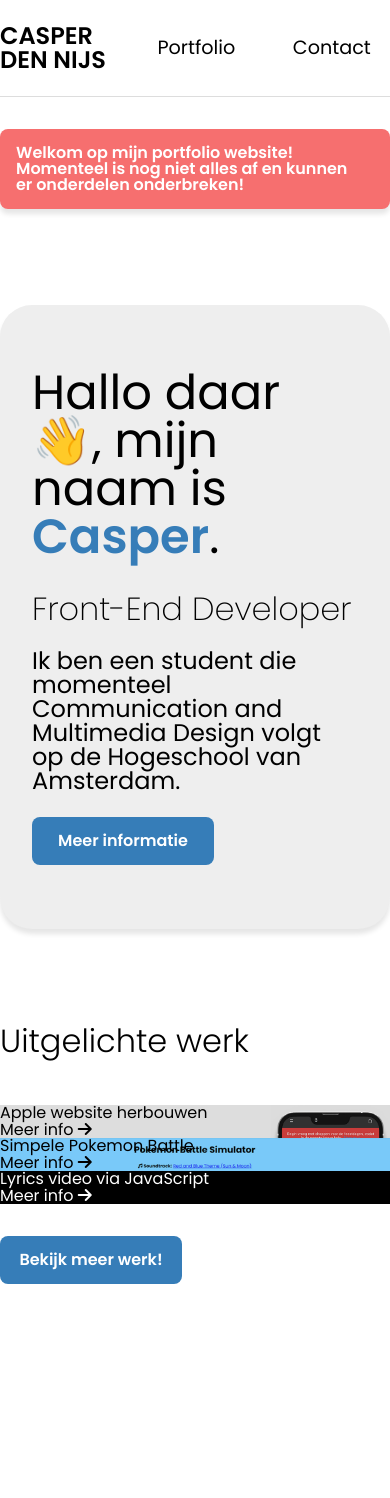
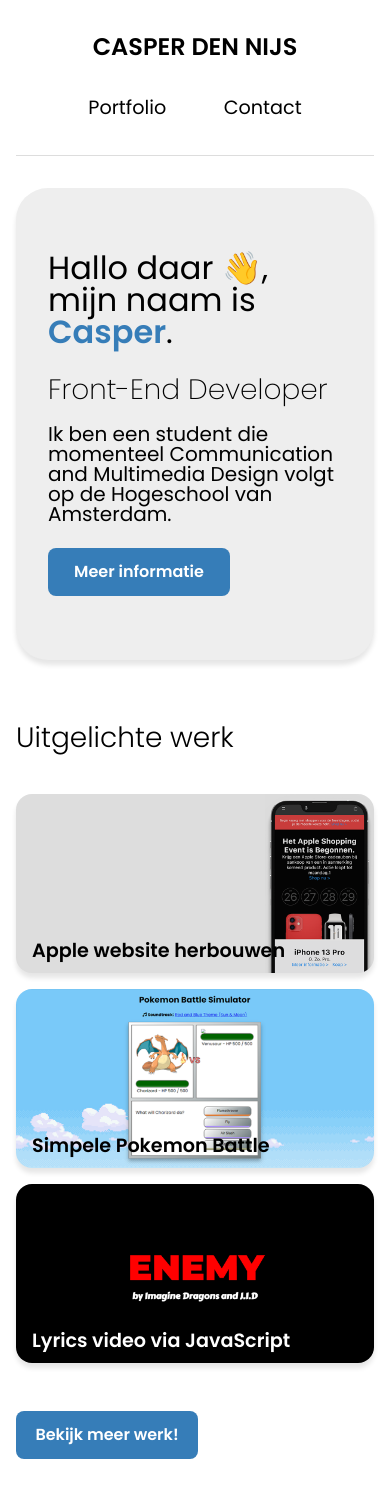
Before and after one commit to casperdennijs/casperdennijs.github.io, a plain HTML site: page index.html in a window 390 px wide. Before the commit the page ends 1380 px from the top, so only its background shows below. Drawn offline with Linux system fonts and the light colour scheme.

Commit message:
Extra clean-up - nu responsive op mobiel

```diff
--- a/static/css/core.css
+++ b/static/css/core.css
@@ -189,15 +189,15 @@
     margin-bottom: 1.5em;
 }
 
-.highlights > section,
-.work > section {
+.highlights > div,
+.work > div {
     display: grid;
     grid-template-columns: 1fr 1fr 1fr;
     grid-gap: 2em;
 }
 
-.highlights > section > article,
-.work > section > article {
+.highlights > div > div,
+.work > div > div {
     background-color: black;
     border-radius: 1em;
     width: 400px;
@@ -215,8 +215,8 @@
     transition: .5s;
 }
 
-.highlights > section > article:hover,
-.work > section > article:hover {
+.highlights > div > div:hover,
+.work > div > div:hover {
     transform: scale(1.05);
     -webkit-box-shadow: 0px 5px 5px 0px rgba(0,0,0,0.2);
     -moz-box-shadow: 0px 5px 5px 0px rgba(0,0,0,0.2);
@@ -244,13 +244,13 @@
     background-color: #2d9c5b !important;
 }
 
-.highlights > section > article > p,
-.work > section > article > p {
+.highlights > div > div > p,
+.work > div > div > p {
     user-select: none;
 }
 
-.highlights > section > article > p:first-of-type,
-.work > section > article > p:first-of-type {
+.highlights > div > div > p:first-of-type,
+.work > div > div > p:first-of-type {
     font-size: 1.2em;
     font-weight: 600;
     margin-bottom: .5em;
@@ -258,20 +258,20 @@
     transition: .5s;
 }
 
-.highlights > section > article > p:last-of-type,
-.work > section > article > p:last-of-type {
+.highlights > div > div > p:last-of-type,
+.work > div > div > p:last-of-type {
     transform: translateY(40px);
     opacity: 0;
     transition: .5s;
 }
 
-.highlights > section > article:hover > p:first-of-type,
-.work > section > article:hover > p:first-of-type {
+.highlights > div > article:hover > p:first-of-type,
+.work > div > article:hover > p:first-of-type {
     transform: translateY(0px);
 }
 
-.highlights > section > article:hover > p:last-of-type,
-.work > section > article:hover > p:last-of-type {
+.highlights > div > article:hover > p:last-of-type,
+.work > div > article:hover > p:last-of-type {
     transform: translateY(0px);
     opacity: 1;
 }
@@ -373,7 +373,7 @@
     margin-bottom: 6em;
 }
 
-.contact > .contact {
+.contact > .contact-link {
     display: inline-block;
     background-color: #367db8;
     margin-top: 1em;
@@ -385,15 +385,76 @@
     text-decoration: none;
     font-weight: 600;
     transition: .25s;
+    box-sizing: border-box;
 }
 
-.contact > .contact:hover {
+.contact > .contact-link:hover {
     background-color: #205e91;
     -webkit-box-shadow: 0px 5px 5px 0px rgba(0,0,0,0.1);
     -moz-box-shadow: 0px 5px 5px 0px rgba(0,0,0,0.1);
     box-shadow: 0px 5px 5px 0px rgba(0,0,0,0.1);
 }
 
-.contact > .contact:not(:last-of-type) > i {
+.contact > .contact-link:not(:last-of-type) > i {
     font-family: "Font Awesome 6 Brands" !important;
 }
+
+@media screen and (max-width: 992px) {
+    body {
+        padding: 1em;
+    }
+
+    header {
+        flex-direction: column;
+    }
+
+    header > nav {
+        margin-left: unset;
+        margin-top: 1em
+    }
+
+    .intro {
+        margin: 2em 0 2em 0;
+    }
+
+    .alert {
+        display: none;
+    }
+
+    .highlights {
+        margin: 4em 0 2em 0;
+    }
+
+    .work {
+        margin: 2em 0 2em 0;
+    }
+
+    .highlights > h2,
+    .work > h2 {
+        font-size: 1.75em;
+    }
+
+    .highlights > div,
+    .work > div {
+        display: inline-block;
+        width: 100%;
+    }
+
+    .highlights > div > div,
+    .work > div > div {
+        margin-bottom: 1rem;
+        width: 100%;
+    }
+
+    .intro > h1 {
+        font-size: 2em;
+    }
+
+    .intro > p:first-of-type {
+        font-size: 1.75em;
+    }
+
+    .intro > p:last-of-type {
+        font-size: 1.25em;
+    }
+}
--- a/static/js/script.js
+++ b/static/js/script.js
@@ -1,12 +1,12 @@
-const alert = document.querySelector("section.alert");
+const alert = document.querySelector(".alert");
 
 alert.addEventListener("click", () => {
     alert.remove();
 })
 
-const apple = document.querySelector("article.apple");
-const pokemon = document.querySelector("article.pokemon");
-const lyrics = document.querySelector("article.lyrics");
+const apple = document.querySelector(".apple");
+const pokemon = document.querySelector(".pokemon");
+const lyrics = document.querySelector(".lyrics");
 
 apple.addEventListener("click", () => {
     window.location.href = "portfolio/apple-remake.html";
```
Also changed, not shown: contact.html (+3 -3 lines).
